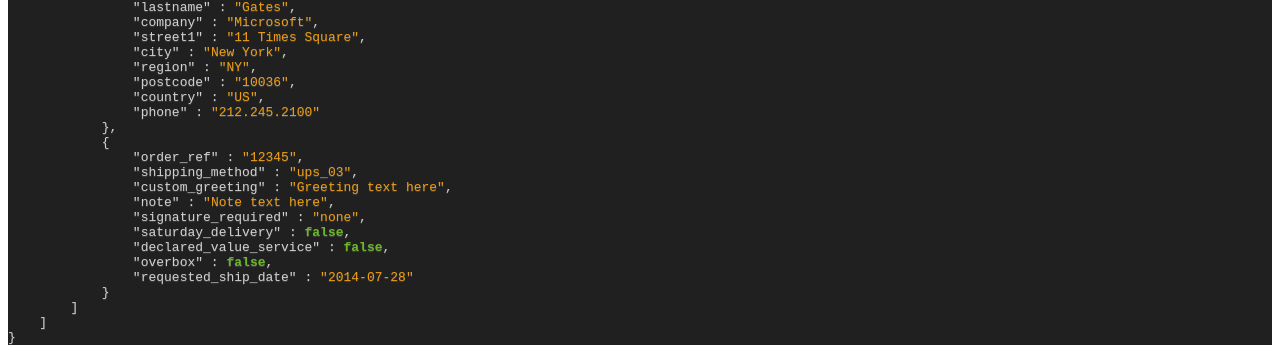
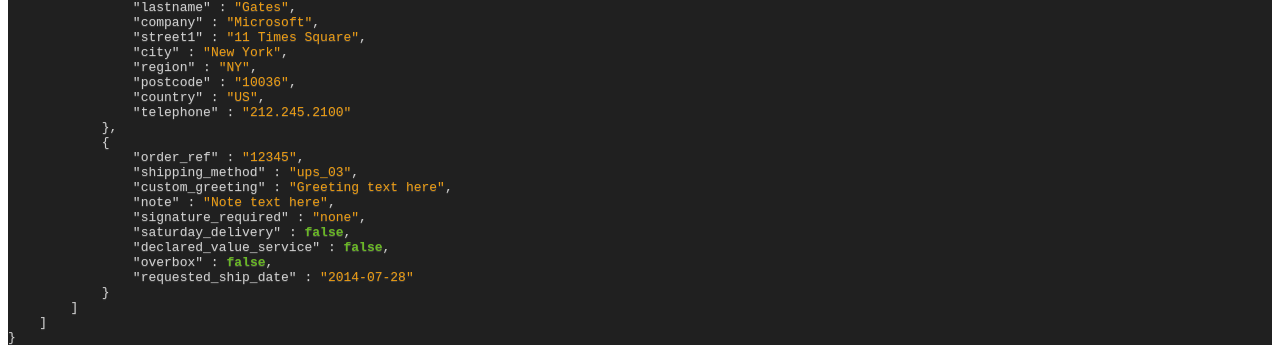
Before and after one commit to ShipStream/shipstream.github.io, a Jekyll site: the page built from _posts/2014-07-25-order.md, in a window 1280 px wide and 900 px high, scrolled down 3440 px. Shown: the part 155-502 px from the top of the window. Built offline with Jekyll 4.4.1, drawn with Linux system fonts in a browser that asks for light colours; a style sheet for code colours, icons or effects is not loaded.

Commit message:
Updating address key "phone" to "telephone"

```diff
--- a/_posts/2014-07-25-order.md
+++ b/_posts/2014-07-25-order.md
@@ -212,7 +212,7 @@ Create new order:
                 "region" : "NY",
                 "postcode" : "10036",
                 "country" : "US",
-                "phone" : "212.245.2100"
+                "telephone" : "212.245.2100"
             },
             {
                 "order_ref" : "12345",
@@ -1145,7 +1145,7 @@ Attempt to cancel all items on an order:
                     "region"    : "NY",
                     "postcode"  : "10036",
                     "country"   : "US",
-                    "phone"     : "212.245.2100"
+                    "telephone"     : "212.245.2100"
                 },
                 {
                     "order_ref"              : "12345",
```
